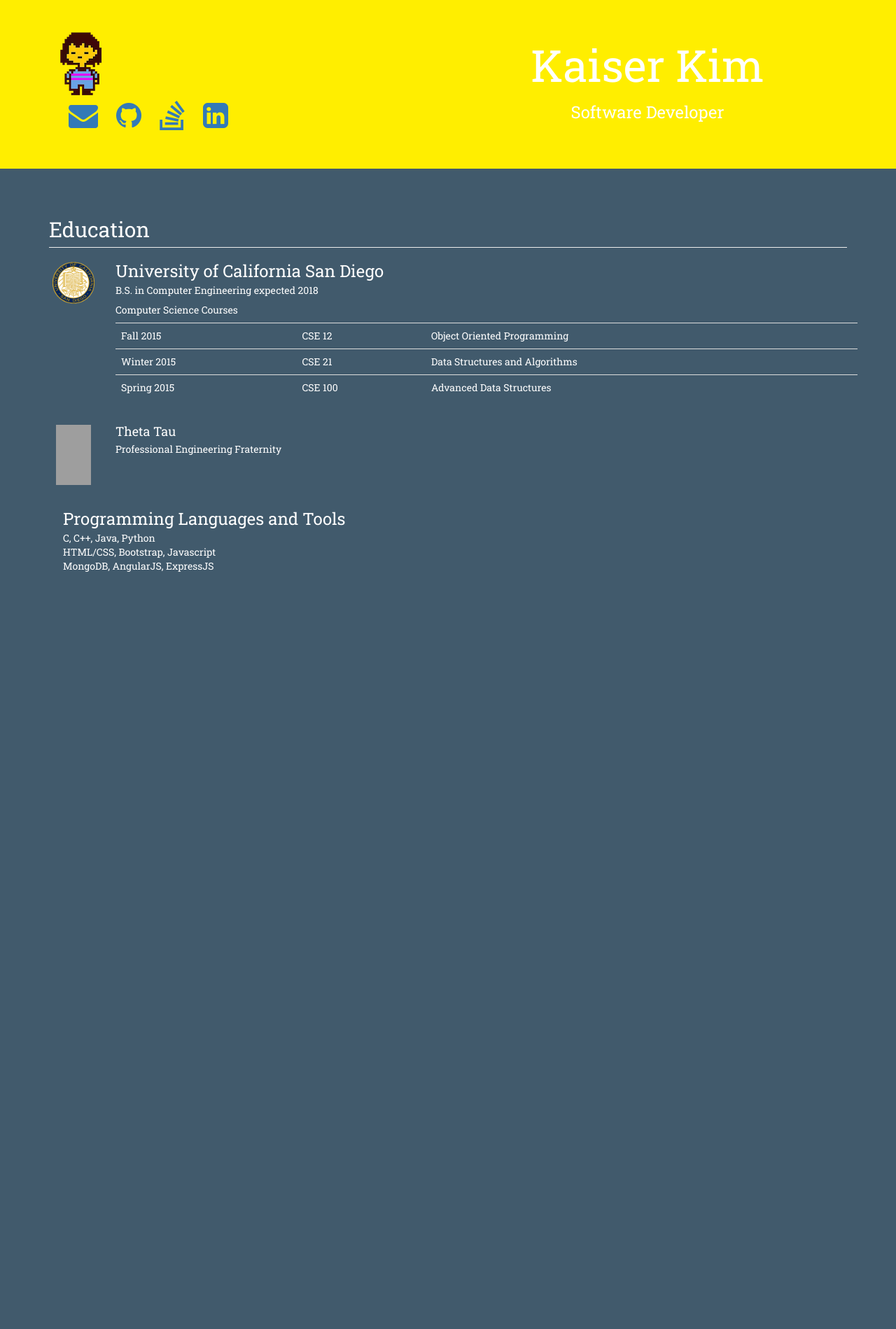
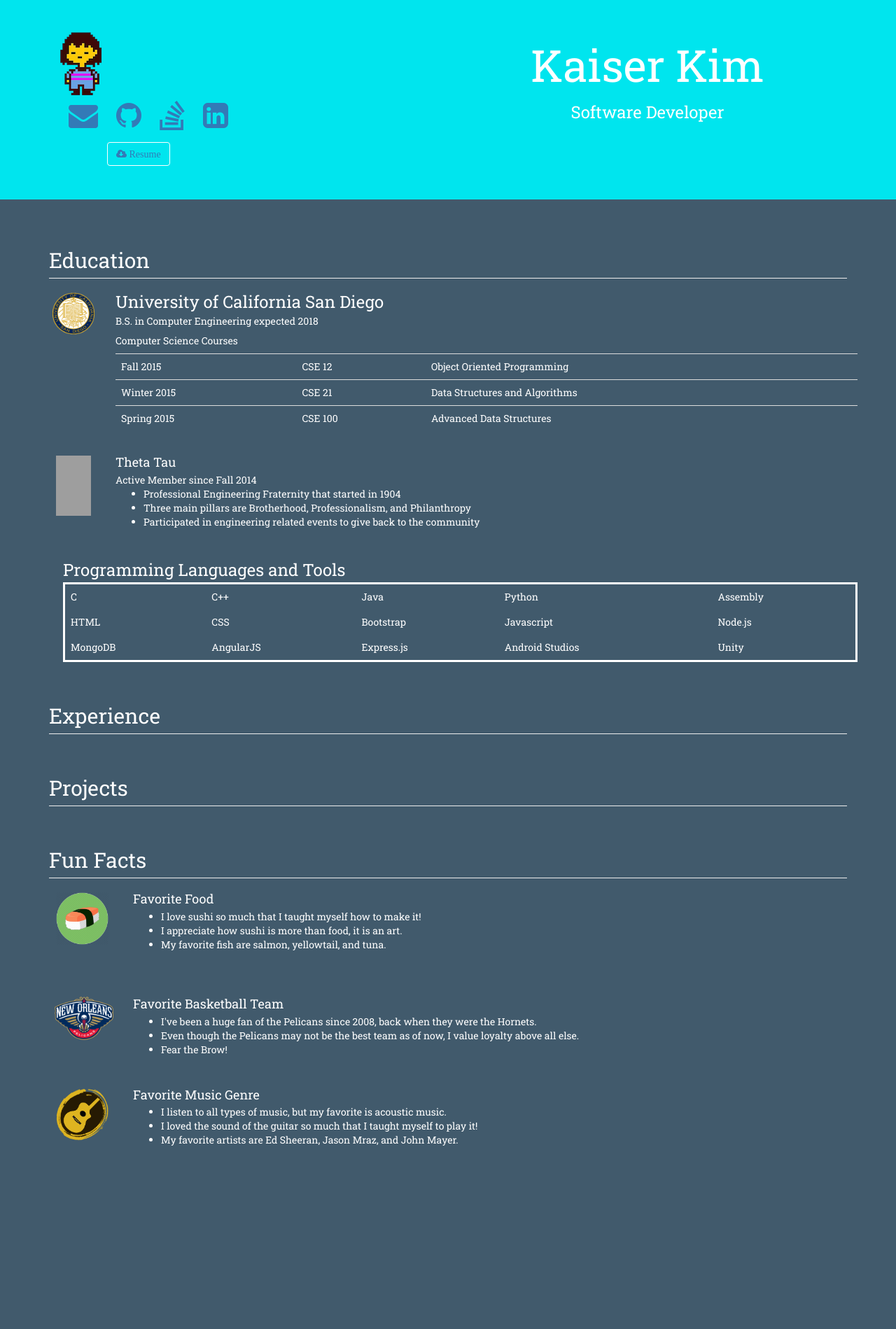
Before and after one commit to kaiserpk/Old-Website, a PHP site: page / in a window 1280 px wide. Shown: the part 651-2550 px from the top of the page at 70% size. Before the commit the page ends 1468 px from the top, so only its background shows below. Run offline with PHP 8.4, Linux system fonts and the light colour scheme; some libraries are stand-ins or nearby versions; grey boxes are pictures that could not be loaded.

Commit message:
Updated Education and Fun Facts

```diff
--- a/css/style.css
+++ b/css/style.css
@@ -57,14 +57,26 @@ body {
   top: 550px;
   background: #415a6c;
   width: 100%;
-  min-height: 1500px;
+  min-height: 2000px;
 }
 
 .jumbotron {
-  background: #fe0;
+  background: #00e5ee;
 }
   .jumbotron h1,h3 {
     text-align: center;
+  }
+
+.resume-pad {
+  padding-top: 10px;
+}
+
+.table-box {
+  border-style: solid !important;
+  border-color: white !important;
+}
+  .table-box th, .table-box td {
+    border-top: none !important;
   }
 
 .navbar {
@@ -94,13 +106,25 @@ body {
         color: #fff;
       }
 
+.anchor{
+  display: block;
+  height: 130px; /*same height as header*/
+  margin-top: -130px; /*same height as header*/
+  visibility: hidden;
+}
+
 .media-heading {
   text-align: left;
 }
 
-.thetatau {
+.icon-pad {
   padding-left: 25px;
   padding-right: 35px;
+}
+
+.pelicans {
+  padding-left: 15px;
+  padding-right: 20px;
 }
 
 .skills {
--- a/index.html
+++ b/index.html
@@ -24,6 +24,7 @@
 
     <div class="content">
       <nav class="navbar navbar-default navbar-static-top" role="navigation" id="nav">
+
         <div class="navbar-header">
           <button type="button" class="navbar-toggle" data-toggle="collapse" data-target="#myNavbar">
             <span class="sr-only"> Toggle navigation </span>
@@ -32,7 +33,9 @@
             <span class="icon-bar"></span>
           </button>
         </div>
+
         <a class="navbar-brand" href="#"> Kaiser Kim </a>
+
         <div class="collapse navbar-collapse" id="myNavbar">
           <ul class="nav navbar-nav">
             <li>
@@ -44,12 +47,17 @@
             <li>
               <a href="#projects"> Projects </a>
             </li>
+            <li>
+              <a href="#funFacts"> Fun Facts </a>
+            <li>
           </ul>
         </div>
+
       </nav>
 
       <div class="jumbotron" id="header">
         <div class="container">
+
           <div class="col-lg-6 col-md-6 col-sm-6 col-xs-6">
             <img src="assets/img/frisk.png"><br>
             <table>
@@ -58,28 +66,37 @@
                   <a href="mailto:kaiserkim167@gmail.com" class="btn" role="button"><i class="fa fa-envelope fa-3x"></i></a>
                 </td>
                 <td>
-                  <a href="https://github.com/KaiserKim" class="btn" role="button"><i class="fa fa-github fa-3x"></i></a>
+                  <a href="https://github.com/kaiserPK" class="btn" role="button"><i class="fa fa-github fa-3x"></i></a>
                 </td>
                 <td>
                   <a href="http://stackoverflow.com/users/6633432/kaiser-kim" class="btn" role="button"><i class="fa fa-stack-overflow fa-3x"></i></a>
                 </td>
                 <td>
-                  <a href="https://www.linkedin.com/in/kaiser-kim-8aa1b011bh1" class="btn" role="button"><i class="fa fa-linkedin-square fa-3x"></i></a>
+                  <a href="https://www.linkedin.com/in/kaiser-kim-8aa1b011b" class="btn" role="button"><i class="fa fa-linkedin-square fa-3x"></i></a>
+                </td>
+              </tr>
+              <tr>
+                <td></td>
+                <td class="resume-pad" colspan="2">
+                  <a href="assets/files/resume.pdf" class="btn table-box" role="button"><i class="fa fa-cloud-download"> Resume </i></a>
                 </td>
               </tr>
             </table>
           </div>
+
           <div class="col-lg-6 col-md-6 col-sm-6 col-xs-6">
             <h1> Kaiser Kim </h1>
             <h3> Software Developer </h3>
           </div>
         </div>
+
       </div>
 
-      <div id="education">
+      <span class="anchor" id="education"></span>
       <div class="container">
         <h2 class="page-header"> Education </h2>
         <div class="row">
+
           <div class="media">
             <div class="media-left">
               <img class="media-object" src="assets/img/ucsd.png" height="60px" width="100px">
@@ -109,31 +126,142 @@
               </table>
             </div>
           </div>
+
           <div class="media">
-              <div class="media-left thetatau">
+            <div class="media-left icon-pad">
               <img class="media-object" src="assets/img/tt.png" height="86px" width="50px">
             </div>
             <div class="media-body">
               <h4 class="media-heading"> Theta Tau </h4>
-                Professional Engineering Fraternity
+              Active Member since Fall 2014
+              <ul>
+                <li> Professional Engineering Fraternity that started in 1904 </li>
+                <li> Three main pillars are Brotherhood, Professionalism, and Philanthropy </li>
+                <li> Participated in engineering related events to give back to the community </li>
+              </ul>
             </div>
           </div>
+
           <br>
           <div class="media skills">
             <div class="media-left"></div>
-              <div class="media-body">
+            <div class="media-body table-responsive">
               <h3 class="media-heading">
                 Programming Languages and Tools
               </h3>
-                C, C++, Java, Python<br>
-                HTML/CSS, Bootstrap, Javascript<br>
-                MongoDB, AngularJS, ExpressJS<br>
+              <table class="table table-box">
+                <tr>
+                  <td> C </td>
+                  <td> C++ </td>
+                  <td> Java </td>
+                  <td> Python </td>
+                  <td> Assembly </td>
+                </tr>
+                <tr>
+                  <td> HTML </td>
+                  <td> CSS </td>
+                  <td> Bootstrap </td>
+                  <td> Javascript </td>
+                  <td> Node.js </td>
+                </tr>
+                <tr>
+                  <td> MongoDB </td>
+                  <td> AngularJS </td>
+                  <td> Express.js </td>
+                  <td> Android Studios </td>
+                  <td> Unity </td>
+                </tr>
+            </table>
             </div>
           </div>
         </div>
       </div>
+
+      <span class="anchor" id="experience"></span>
+      <div class="container">
+        <h2 class="page-header"> Experience </h2>
+        <div class="row">
+
+          <div class="media">
+            <div class="media-left">
+            </div>
+            <div class="media-body">
             </div>
           </div>
+
+        </div>
+      </div>
+
+      <span class="anchor" id="projects"></span>
+      <div class="container">
+        <h2 class="page-header"> Projects </h2>
+        <div class="row">
+
+          <div class="media">
+            <div class="media-left">
+            </div>
+            <div class="media-body">
+            </div>
+          </div>
+
+        </div>
+      </div>
+
+      <span class="anchor" id="funFacts"></span>
+      <div class="container">
+        <h2 class="page-header"> Fun Facts </h2>
+        <div class="row">
+
+          <div class="media">
+            <div class="media-left icon-pad">
+              <img class="media-object" src="assets/img/sushi.png" height="75px" width="75px">
+            </div>
+            <div class="media-body">
+              <h4 class="media-heading"> Favorite Food </h4>
+              <ul>
+                <li> I love sushi so much that I taught myself how to make it! </li>
+                <li> I appreciate how sushi is more than food, it is an art. </li>
+                <li> My favorite fish are salmon, yellowtail, and tuna. </li>
+              </ul>
+            </div>
+          </div>
+
+          <br>
+          <div class="media">
+            <div class="media-left pelicans">
+              <img class="media-object" src="assets/img/pelicans.png" height="100px" width="100px">
+            </div>
+            <div class="media-body">
+              <br>
+              <h4 class="media-heading"> Favorite Basketball Team </h4>
+              <ul>
+                <li> I've been a huge fan of the Pelicans since 2008, back when they were the Hornets. </li>
+                <li> Even though the Pelicans may not be the best team as of now, I value loyalty above all else. </li>
+                <li> Fear the Brow! </li>
+              </ul>
+            </div>
+          </div>
+
+          <br>
+          <div class="media">
+            <div class="media-left icon-pad">
+              <img class="media-object" src="assets/img/guitar.png" height="75px" width="75px">
+            </div>
+            <div class="media-body">
+              <h4 class="media-heading"> Favorite Music Genre </h4>
+              <ul>
+                <li> I listen to all types of music, but my favorite is acoustic music. </li>
+                <li> I loved the sound of the guitar so much that I taught myself to play it! </li>
+                <li> My favorite artists are Ed Sheeran, Jason Mraz, and John Mayer. </li>
+              </ul>
+            </div>
+          </div>
+
+        </div>
+      </div>
+
+    </div>
+
     <script src="js/parallax.js"></script>
     <script src="https://ajax.googleapis.com/ajax/libs/jquery/1.12.4/jquery.min.js"></script>
     <script src="https://maxcdn.bootstrapcdn.com/bootstrap/3.3.7/js/bootstrap.min.js" integrity="sha384-Tc5IQib027qvyjSMfHjOMaLkfuWVxZxUPnCJA7l2mCWNIpG9mGCD8wGNIcPD7Txa" crossorigin="anonymous"></script>
```
Also changed, not shown: assets/img/guitar.png (added), assets/img/pelicans.png (added), assets/img/sushi.png (added), 1 other file. Lines whose indentation alone changed are shown as unchanged.
